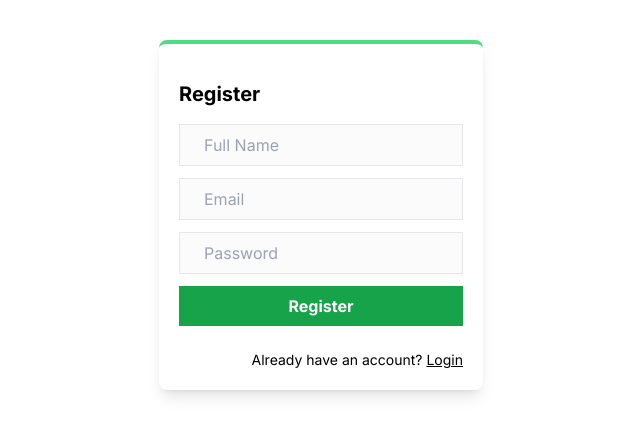
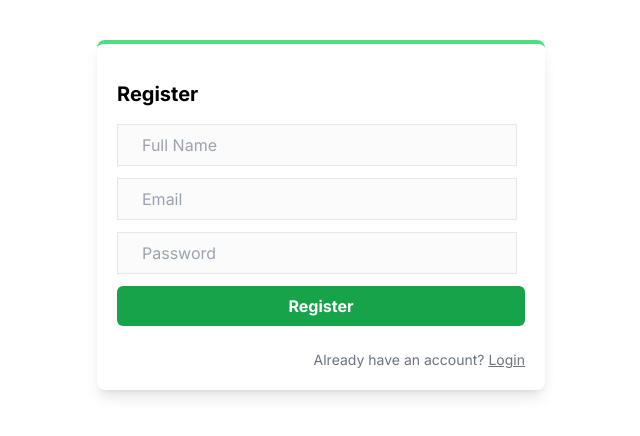
Before and after one commit to uk030621/loginWrapper, a Next.js app: page /register in a window 1280 px wide. Shown: the top 436 px of the page, without its empty margins (319-959 px from the left). Built offline with nearby package versions, Linux system fonts and the light colour scheme; no server answers.

Commit message:
Minor formatting adjustments.

```diff
--- a/components/LoginForm.jsx
+++ b/components/LoginForm.jsx
@@ -37,7 +37,7 @@ export default function LoginForm() {
   return (
     <div className="flex justify-center items-start h-screen px-4 mt-10"> {/* Adjust margin and vertical alignment */}
       <div className="shadow-lg p-5 rounded-lg border-t-4 border-green-400 bg-white w-full max-w-md">
-        <h1 className="text-xl md:text-2xl font-bold my-4 text-center">Login</h1>
+        <h1 className="text-xl font-bold my-4">Login</h1>
 
         <form onSubmit={handleSubmit} className="flex flex-col gap-4">
           <input
--- a/components/RegisterForm.jsx
+++ b/components/RegisterForm.jsx
@@ -63,7 +63,7 @@ export default function RegisterForm() {
 
   return (
     <div className="flex justify-center items-start h-screen px-4 mt-10"> {/* Adjust margin and vertical alignment */}
-      <div className="shadow-lg p-5 rounded-lg border-t-4 border-green-400">
+      <div className="shadow-lg p-5 rounded-lg border-t-4 border-green-400  bg-white w-full max-w-md">
         <h1 className="text-xl font-bold my-4">Register</h1>
 
         <form onSubmit={handleSubmit} className="flex flex-col gap-3">
@@ -82,17 +82,17 @@ export default function RegisterForm() {
             type="password"
             placeholder="Password"
           />
-          <button className="bg-green-600 text-white font-bold cursor-pointer px-6 py-2">
+          <button className="bg-green-600 text-white font-bold cursor-pointer px-6 py-2 rounded-md hover:bg-green-700 transition-all">
             Register
           </button>
 
           {error && (
-            <div className="bg-red-500 text-white w-fit text-sm py-1 px-3 rounded-md mt-2">
+            <div className="bg-red-500 text-white w-full text-sm py-2 px-4 rounded-md mt-2 text-center">
               {error}
             </div>
           )}
 
-          <Link className="text-sm mt-3 text-right" href={"/"}>
+          <Link className="text-sm mt-3 text-right text-gray-500 hover:underline" href={"/"}>
             Already have an account? <span className="underline">Login</span>
           </Link>
         </form>
```
